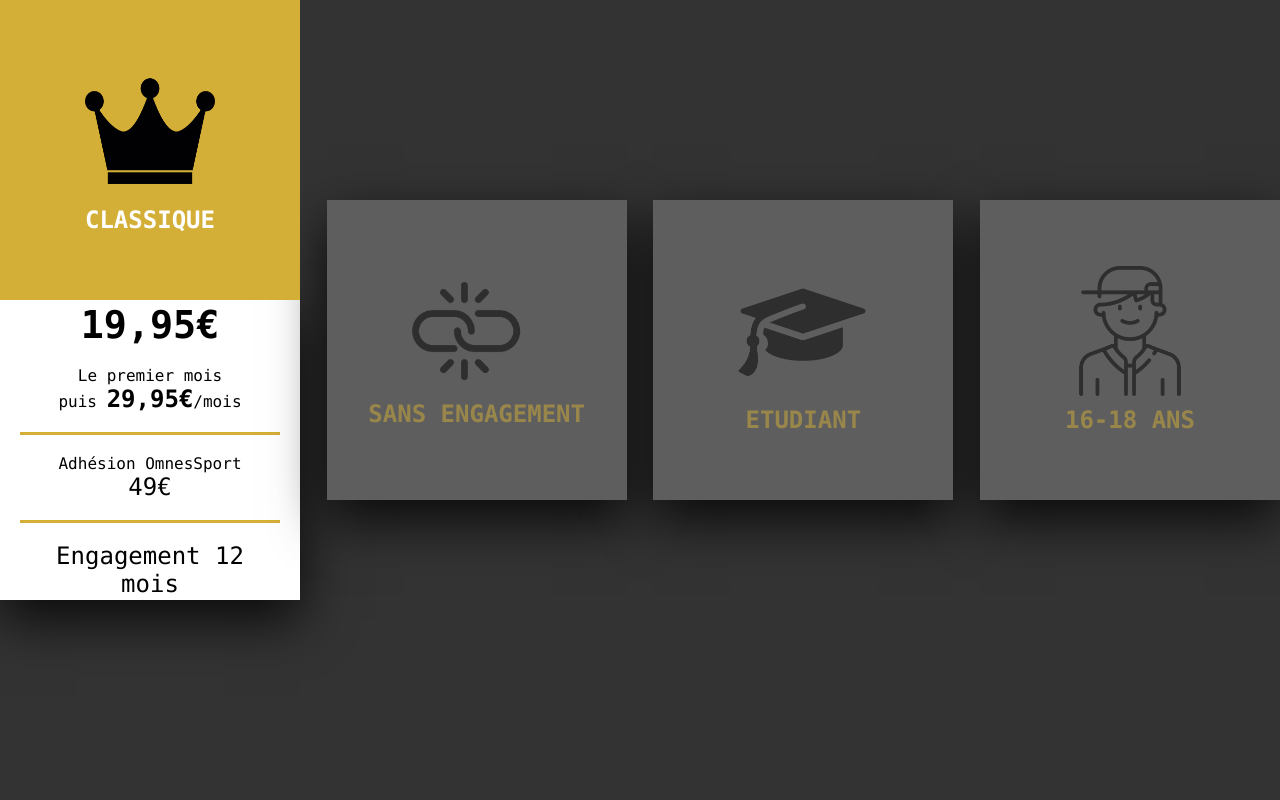
After one commit to Margaux-code/web, a PHP site: page /AbonnementTest.html in a window 1280 px wide. The commit adds this page. Run offline with PHP 8.4, Linux system fonts and the light colour scheme.

Commit message:
Abonnement + StoryBoard

```diff
--- /dev/null
+++ b/AbonnementTest.css
@@ -0,0 +1,134 @@
+body {
+    margin: 0;
+    padding: 0;
+    min-height: 100vh;
+    background: #333;
+    display: flex;
+    justify-content: center;
+    font-family: consolas;
+}
+
+.container {
+    width: 1300px;
+    position: relative;
+    display: flex;
+    justify-content: space-between;
+}
+
+.container .card {
+    position: relative;
+    cursor: pointer;
+}
+
+.container .card .face {
+    width: 300px;
+    height: 300px;
+    transition: 0.5s;
+}
+
+.container .card .face.face1 {
+    position: relative;
+    background: rgb(94, 94, 94);
+    display: flex;
+    justify-content: center;
+    align-items: center;
+    z-index: 1;
+    transform: translateY(200px);
+}
+
+.ImgSsEngagement{
+    padding-left: 15%;
+}
+
+
+
+.container .card:hover .face.face1 {
+    background: #d4af37;
+    transform: translateY(0);
+}
+
+.container .card:hover .face.face1 .content h3 {
+    color: #fff;
+}
+
+.container .card .face.face1 .content {
+    opacity: 0.5;
+    transition: 0.5s;
+}
+
+.container .card:hover .face.face1 .content {
+    opacity: 1;
+}
+
+.container .card .face.face1 .content img {
+    max-width: 130px;
+    display: flex;
+    place-items: center;
+}
+
+.container .card .face.face1 .content h3 {
+    margin: 10px 0 0;
+    padding: 0;
+    color: #d4af37;
+    text-align: center;
+    font-size: 1.5em;
+}
+
+.container .card .face.face2 {
+    position: relative;
+    background: #fff;
+    display: flex;
+    justify-content: center;
+    align-items: center;
+    padding: 20px;
+    box-sizing: border-box;
+    box-shadow: 0 20px 50px rgba(0, 0, 0, 0.8);
+    transform: translateY(-100px);
+}
+
+.container .card:hover .face.face2 {
+    transform: translateY(0);
+}
+
+.container .card .face.face2 .content p {
+    margin: 0;
+    padding: 0;
+}
+
+.container .card .face.face2 .content a {
+    margin: 15px 0 0;
+    display: inline-block;
+    text-decoration: none;
+    font-weight: 900;
+    color: #333;
+    padding: 5px;
+    border: 1px solid #333;
+}
+
+.Prix_before {
+    font-size: 240%;
+    text-align: center;
+    font-weight: bold;
+}
+
+.PrixAdhesion,
+.dureeEngagement {
+    font-size: 150%;
+    text-align: center;
+}
+
+.Engagement,
+.annonceAdhesion,
+.Prix_after,
+.NbDuree {
+    text-align: center;
+}
+
+.trait {
+    border-top: 3px solid #d4af37;
+    text-align: center;
+}
+
+.Prix_after b {
+    font-size: 150%;
+}
--- /dev/null
+++ b/AbonnementTest.html
@@ -0,0 +1,113 @@
+<!DOCTYPE html>
+<html lang="fr">
+
+<head>
+    <title>TEST_ABONNEMENT</title>
+    <meta charset="UTF-8">
+    <link rel="stylesheet" href="AbonnementTest.css">
+</head>
+
+<body>
+    <div class="container">
+        <div class="card">
+            <div class="face face1">
+                <div class="content">
+                    <img src="Image/SalleDeSport/Abonnement_Premium.jpg">
+                    <h3>CLASSIQUE</h3>
+                </div>
+            </div>
+            <div class="face face2">
+                <div class="content">
+                    <p class="Prix_before">19,95€</p>
+                    <br>
+                    <p class="NbDuree">Le premier mois</p>
+                    <p class="Prix_after">puis <b>29,95€</b>/mois</p>
+                    <br>
+                    <p class="trait"></p>
+                    <br>
+                    <p class="annonceAdhesion">Adhésion OmnesSport</p>
+                    <p class="PrixAdhesion">49€</p>
+                    <br>
+                    <p class="trait"></p>
+                    <br>
+                    <p class="dureeEngagement">Engagement 12 mois</p>
+                </div>
+            </div>
+        </div>
+        <div class="card">
+            <div class="face face1">
+                <div class="content">
+                    <img class="ImgSsEngagement" src="Image/SalleDeSport/Abonnement_sansEngagement.jpg">
+                    <h3>SANS ENGAGEMENT</h3>
+                </div>
+            </div>
+            <div class="face face2">
+                <div class="content">
+                    <p class="Prix_before">24,95€</p>
+                    <br>
+                    <p class="NbDuree">Le premier mois</p>
+                    <p class="Prix_after">puis <b>34,95€</b>/mois</p>
+                    <br>
+                    <p class="trait"></p>
+                    <br>
+                    <p class="annonceAdhesion">Adhésion OmnesSport</p>
+                    <p class="PrixAdhesion">49€</p>
+                    <br>
+                    <p class="trait"></p>
+                    <br>
+                    <p class="dureeEngagement">Sans Engagement</p>
+                </div>
+            </div>
+        </div>
+        <div class="card">
+            <div class="face face1">
+                <div class="content">
+                    <img src="Image/SalleDeSport/Abonnement_Etudiant.jpg">
+                    <h3>ETUDIANT</h3>
+                </div>
+            </div>
+            <div class="face face2">
+                <div class="content">
+                    <p class="Prix_before">24,95€</p>
+                    <br>
+                    <p class="NbDuree">Pendant 1 an</p>
+                    <p class="Prix_after">puis <b>29,95€</b>/mois</p>
+                    <br>
+                    <p class="trait"></p>
+                    <br>
+                    <p class="annonceAdhesion">Adhésion OmnesSport</p>
+                    <p class="PrixAdhesion">49€</p>
+                    <br>
+                    <p class="trait"></p>
+                    <br>
+                    <p class="dureeEngagement">Sans Engagement</p>
+                </div>
+            </div>
+        </div>
+        <div class="card">
+            <div class="face face1">
+                <div class="content">
+                    <img src="Image/SalleDeSport/Abonnement_ado.jpg">
+                    <h3>16-18 ANS</h3>
+                </div>
+            </div>
+            <div class="face face2">
+                <div class="content">
+                    <p class="Prix_before">19,95€</p>
+                    <br>
+                    <p class="NbDuree">jusqu'à tes 18 ans</p>
+                    <p class="Prix_after">puis <b>29,95€</b>/mois</p>
+                    <br>
+                    <p class="trait"></p>
+                    <br>
+                    <p class="annonceAdhesion">Adhésion OmnesSport</p>
+                    <p class="PrixAdhesion">15€</p>
+                    <br>
+                    <p class="trait"></p>
+                    <br>
+                    <p class="dureeEngagement">Engagement 12 mois</p>
+                </div>
+            </div>
+        </div>
+    </div>
+</body>
--- a/Infos_SDS.js
+++ b/Infos_SDS.js
@@ -65,7 +65,6 @@ function changeToBlack() {
     for (let l = 0; l < titre.length; l++) {
         titre[l].style.color = 'white';
     }
-}
 
     document.body.style.background = 'black';
     footer.style.color = 'white';
```
Also changed, not shown: InfosSalleDeSport.html (added, +43 -0 lines), script_base.js (+2 -63 lines), style_base.css (+82 -85 lines), Image/SalleDeSport/Abonnement_Etudiant.jpg (added), Image/SalleDeSport/Abonnement_Premium.jpg (added), Image/SalleDeSport/Abonnement_ado.jpg (added), Image/SalleDeSport/Abonnement_sansEngagement.jpg (added), Image/StoryBoard.jpg (added), InfosSalleDeSport.css (added).
